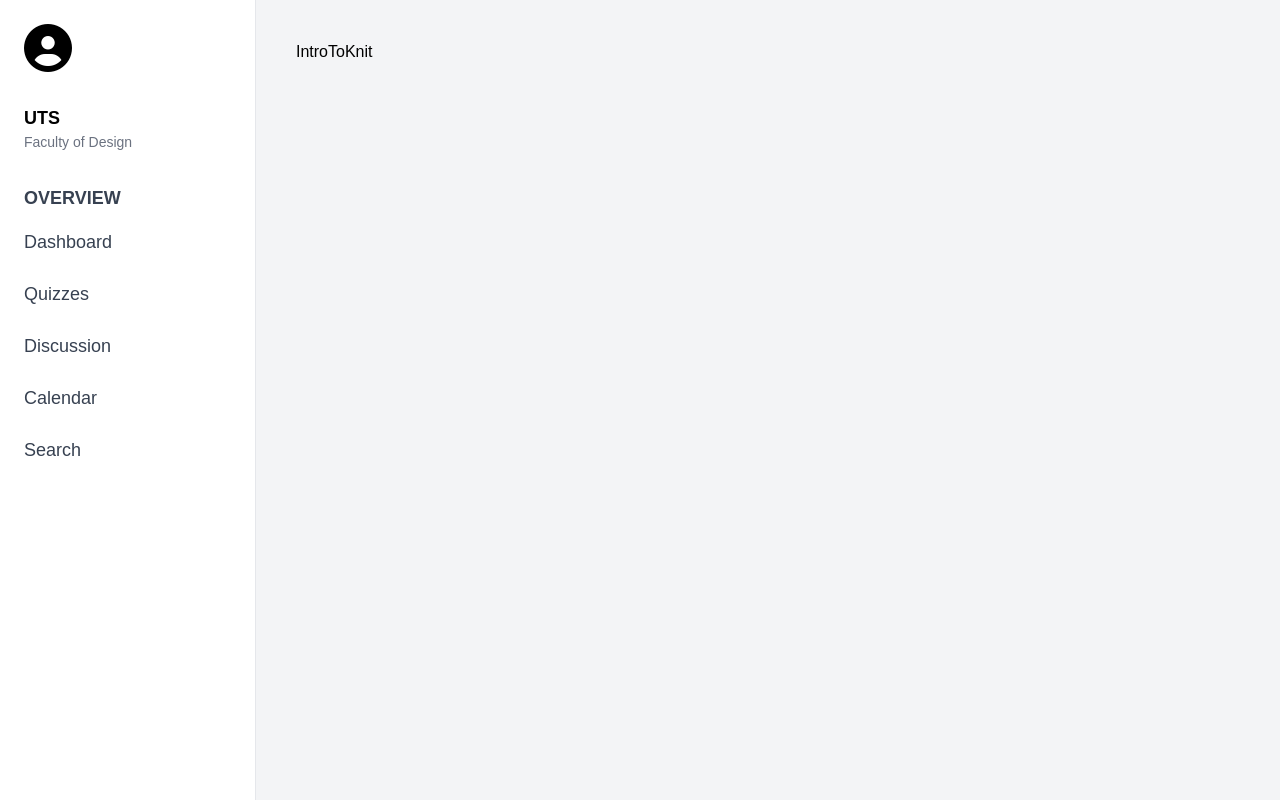
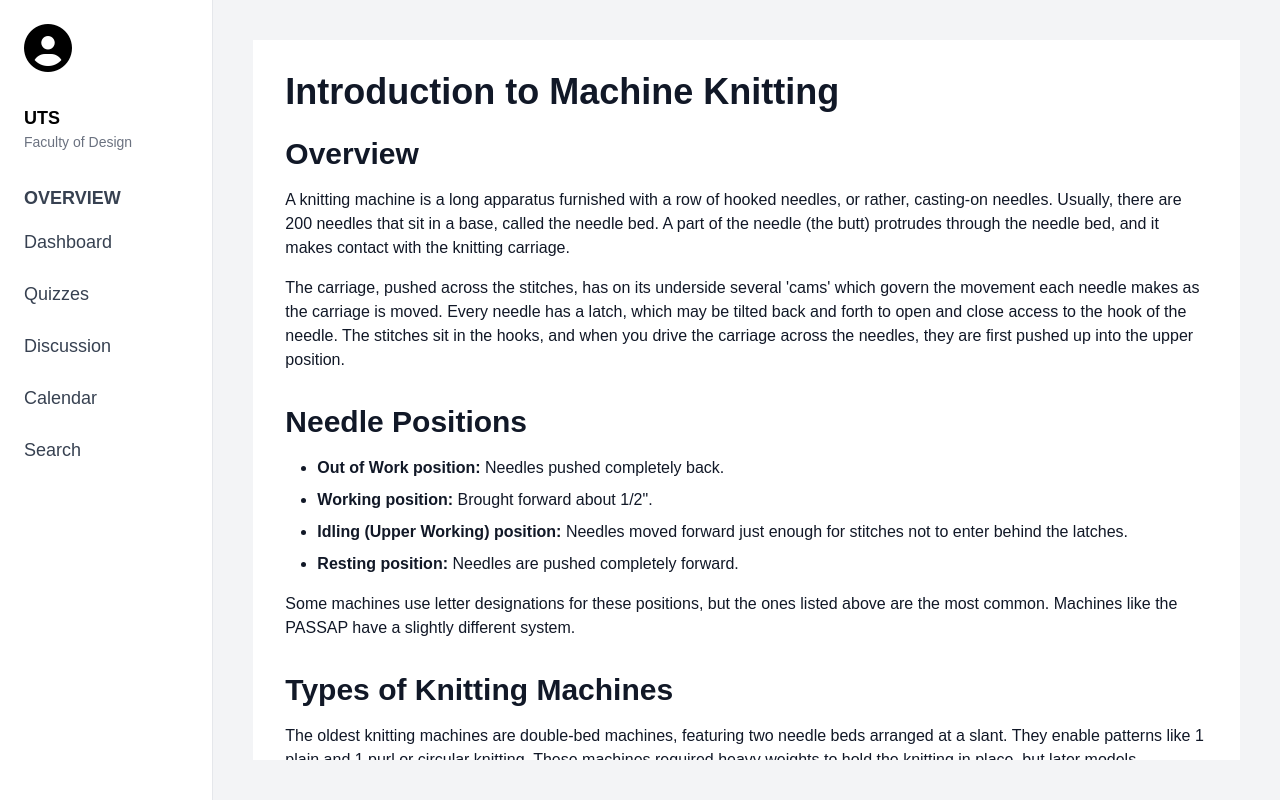
Before and after one commit to JYE01/Seamless-Knit-Learning, a React (Create React App) app: page /Main/IntroToKnit in a window 1280 px wide. Built offline with nearby package versions, Linux system fonts and the light colour scheme.

Commit message:
update learning modules

```diff
--- a/src/components/MainLayout.jsx
+++ b/src/components/MainLayout.jsx
@@ -9,7 +9,7 @@ const MainLayout = () => {
       <Navbar />
 
       {/* Main Content */}
-      <div className="w-4/5 p-10">
+      <div className="w-5/6 p-10">
         <Outlet /> {/* This will render the current page content */}
       </div>
     </div>
--- a/src/components/Navbar.js
+++ b/src/components/Navbar.js
@@ -1,5 +1,5 @@
 import React, { useState, useEffect } from 'react';
-import { Link } from "react-router-dom";
+import { Link, useLocation } from "react-router-dom";
 import './Navbar.css';
 import "@fortawesome/fontawesome-free/css/all.min.css";
 
@@ -7,6 +7,8 @@ const Navbar = () => {
   const [studentName, setStudentName] = useState("");
   const [studentEmail, setStudentEmail] = useState("");
   const [dropdownVisible, setDropdownVisible] = useState(false);
+  const [activeIndex, setActiveIndex] = useState(null);
+  const location = useLocation(); // To track the current route
 
   useEffect(() => {
     const name = localStorage.getItem("studentName");
@@ -21,8 +23,16 @@ const Navbar = () => {
     setDropdownVisible(!dropdownVisible);
   };
 
+  const menuItems = [
+    { name: "Dashboard", path: "/Main/Dashboard" },
+    { name: "Quizzes", path: "/Main/Quizzes" },
+    { name: "Discussion", path: "/Main/Discussion" },
+    { name: "Calendar", path: "/Main/Calendar" },
+    { name: "Search", path: "#" } // Change this path as needed
+  ];
+
   return (
-    <div className="w-1/5 bg-white p-6 border-r space-y-8">
+    <div className="w-1/6 bg-white p-6 border-r space-y-8">
       <div className="relative account">
         <button onClick={toggleDropdown} className="flex items-center gap-2">
           <i className="fas fa-user-circle text-5xl"></i>
@@ -52,7 +62,25 @@ const Navbar = () => {
         <p className="text-sm text-gray-500">Faculty of Design</p>
       </div>
 
-      {/* Increase Font Size for Sidebar Links */}
+      {/* Sidebar Links */}
+      {/* <nav>
+        <p className="font-semibold text-gray-700 mb-4 text-lg">OVERVIEW</p>
+        <ul className="space-y-6">
+          {menuItems.map((item, index) => (
+            <li key={index}>
+              <Link
+                to={item.path}
+                className={`block text-lg cursor-pointer py-2 px-4 rounded-lg
+                  ${location.pathname === item.path ? 'bg-blue-500 text-white' : 'text-gray-700'}
+                  hover:bg-blue-200`}
+                onClick={() => setActiveIndex(index)}
+              >
+                {item.name}
+              </Link>
+            </li>
+          ))}
+        </ul>
+      </nav> */}
       <nav>
         <p className="font-semibold text-gray-700 mb-4 text-lg">OVERVIEW</p>
         <ul className="space-y-6">
--- a/src/learning/IntroToKnit.js
+++ b/src/learning/IntroToKnit.js
@@ -1,9 +1,72 @@
-import React from 'react'
+import React from 'react';
 
 const IntroToKnit = () => {
   return (
-    <div>IntroToKnit</div>
-  )
-}
+    <div className="w-full h-full overflow-y-scroll p-8 bg-white text-gray-900">
+        <h1 className="text-4xl font-bold mb-6">Introduction to Machine Knitting</h1>
 
-export default IntroToKnit
+        <section id="overview" className="mb-8">
+          <h2 className="text-3xl font-semibold mb-4">Overview</h2>
+          <p className="mb-4">
+            A knitting machine is a long apparatus furnished with a row of hooked needles, or rather, casting-on needles.
+            Usually, there are 200 needles that sit in a base, called the needle bed. A part of the needle (the butt)
+            protrudes through the needle bed, and it makes contact with the knitting carriage.
+          </p>
+          <p className="mb-4">
+            The carriage, pushed across the stitches, has on its underside several 'cams' which govern the movement each needle makes as
+            the carriage is moved. Every needle has a latch, which may be tilted back and forth to open and close access to the hook
+            of the needle. The stitches sit in the hooks, and when you drive the carriage across the needles, they are first pushed
+            up into the upper position.
+          </p>
+        </section>
+
+        {/* Insert the image between the first two sections */}
+        {/* <div className="my-8 flex justify-center">
+          <img src={machineImage} alt="Knitting Machine" className="w-full max-w-4xl" />
+        </div> */}
+
+        <section id="machine" className="mb-8">
+          <h2 className="text-3xl font-semibold mb-4">Needle Positions</h2>
+          <ul className="list-disc ml-8 space-y-2">
+            <li><strong>Out of Work position:</strong> Needles pushed completely back.</li>
+            <li><strong>Working position:</strong> Brought forward about 1/2".</li>
+            <li><strong>Idling (Upper Working) position:</strong> Needles moved forward just enough for stitches not to enter behind the latches.</li>
+            <li><strong>Resting position:</strong> Needles are pushed completely forward.</li>
+          </ul>
+          <p className="mt-4">
+            Some machines use letter designations for these positions, but the ones listed above are the most common.
+            Machines like the PASSAP have a slightly different system.
+          </p>
+        </section>
+
+        <section id="yarns" className="mb-8">
+          <h2 className="text-3xl font-semibold mb-4">Types of Knitting Machines</h2>
+          <p className="mb-4">
+            The oldest knitting machines are double-bed machines, featuring two needle beds arranged at a slant. They enable patterns
+            like 1 plain and 1 purl or circular knitting. These machines required heavy weights to hold the knitting in place, but
+            later models introduced lighter weight systems and automated needle movements.
+          </p>
+          <p className="mb-4">
+            KNITTAX machines, for example, utilized springs instead of weights, which allowed the machine to knit more efficiently
+            without needing weights. Newer Japanese machines like BROTHER and ROYAL introduced more advanced needle and pattern systems,
+            including punch card-based designs.
+          </p>
+        </section>
+
+        <section id="patterns" className="mb-8">
+          <h2 className="text-3xl font-semibold mb-4">Yarns for Knitting Machines</h2>
+          <p className="mb-4">
+            Machine knitting yarns range from fine single-ply to chunky varieties. Popular knitting machines like BROTHER have
+            4.5mm spacing between needles and are designed to knit yarns from 2-ply laceweight to 4-ply fingering. Double knitting yarns
+            can also be used but only on every other needle. Chunky knitting machines have 9mm spacing and are used for thicker yarns.
+          </p>
+          <p className="mb-4">
+            Yarns for machine knitting are usually wound onto cones, and finer threads can be combined to create thicker fabric if needed.
+            Most machines work with yarn feeders, though older models required the thread to be manually placed by hand.
+          </p>
+        </section>
+      </div>
+  );
+};
+
+export default IntroToKnit;
```
